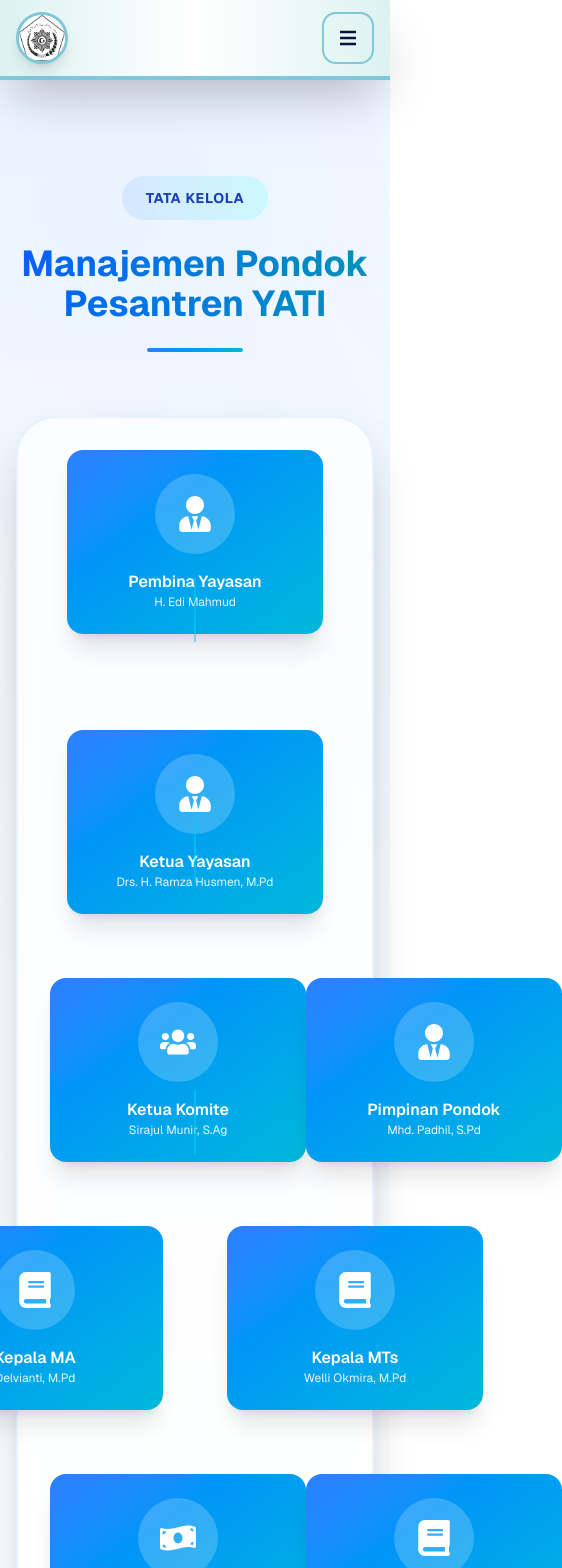
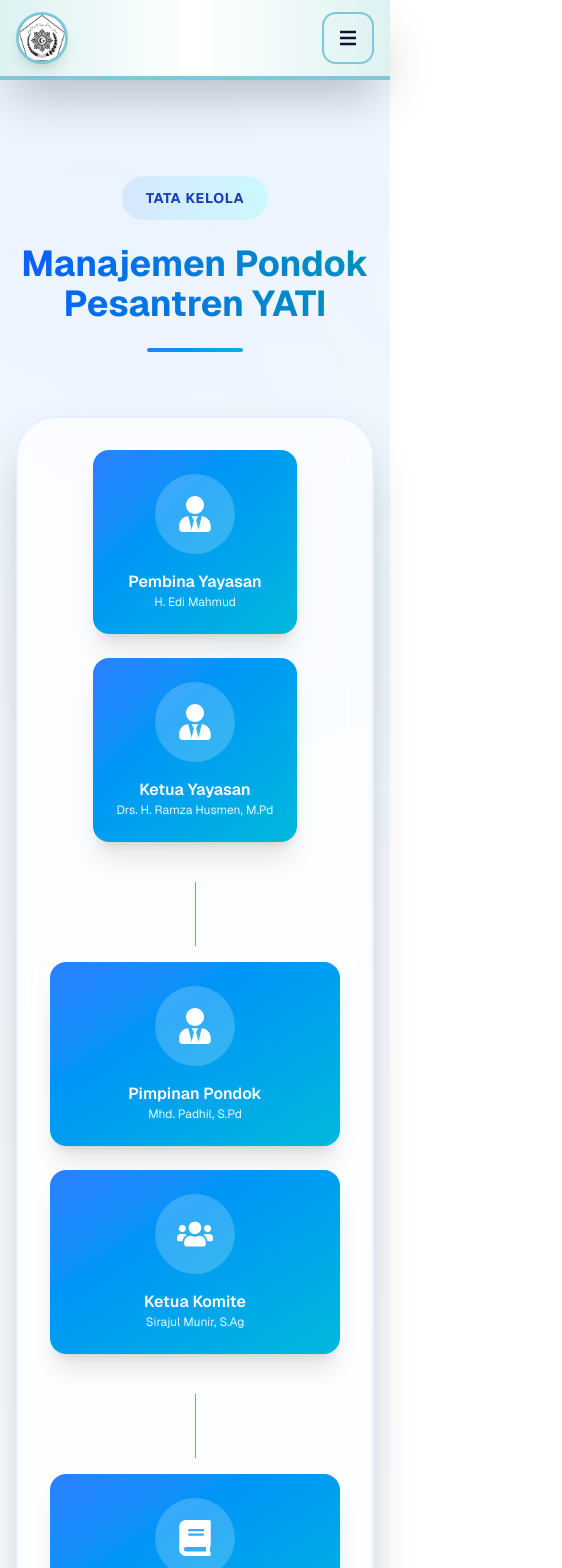
Before and after one commit to Bagus332/website-yati, a Next.js app: page /profile/manajemen in a window 390 px wide. Shown: the top 1568 px of the page, 562 px wide, since content can reach past the window. Built offline with nearby package versions, Linux system fonts and the light colour scheme.

Commit message:
Mengubah awal mula menjadi latar belakang,, mengubah tampilan mobile dari manajemen

```diff
--- a/src/app/profile/manajemen/page.tsx
+++ b/src/app/profile/manajemen/page.tsx
@@ -16,26 +16,80 @@ type ManagementItem = {
 
 // Komponen untuk setiap kartu manajemen
 const ManagementCard = ({ item }: { item: ManagementItem }) => (
-  <motion.div whileHover={{ y: -5, scale: 1.05 }} className="text-center">
-    <div className="inline-block p-6 bg-gradient-to-br from-blue-500 to-cyan-500 text-white rounded-2xl shadow-xl w-64">
-      <div className="w-20 h-20 mx-auto mb-4 bg-white/20 rounded-full flex items-center justify-center text-4xl">{item.icon}</div>
-      <h3 className="text-md font-semibold">{item.title.split(' - ')[0]}</h3>
-      <p className="text-xs opacity-90">{item.title.split(' - ')[1]}</p>
+  <motion.div
+    whileHover={{ y: -5, scale: 1.05 }}
+    className="text-center w-full md:w-64"
+  >
+    <div className="p-6 bg-gradient-to-br from-blue-500 to-cyan-500 text-white rounded-2xl shadow-xl h-full flex flex-col items-center justify-center">
+      <div className="w-20 h-20 mx-auto mb-4 bg-white/20 rounded-full flex items-center justify-center text-4xl">
+        {item.icon}
+      </div>
+      <h3 className="text-md font-semibold">{item.title.split(" - ")[0]}</h3>
+      <p className="text-xs opacity-90">{item.title.split(" - ")[1]}</p>
     </div>
   </motion.div>
 );
 
 export default function Home() {
   const managementStructure: ManagementItem[] = [
-    { title: "Pembina Yayasan - H. Edi Mahmud", icon: <FaUserTie />, description: "Membina dan mengarahkan kebijakan strategis.", level: 1 },
-    { title: "Ketua Yayasan - Drs. H. Ramza Husmen, M.Pd", icon: <FaUserTie />, description: "Memimpin yayasan dan memastikan visi-misi tercapai.", level: 1 },
-    { title: "Pimpinan Pondok - Mhd. Padhil, S.Pd", icon: <FaUserTie />, description: "Mengelola seluruh kegiatan pesantren.", level: 2, parent: "Ketua Yayasan" },
-    { title: "Ketua Komite - Sirajul Munir, S.Ag", icon: <FaUsers />, description: "Memberikan dukungan strategis.", level: 2, parent: "Pembina Yayasan" },
-    { title: "Kepala MA - Delvianti, M.Pd", icon: <FaBook />, description: "Mengelola pendidikan tingkat Aliyah.", level: 3, parent: "Pimpinan Pondok" },
-    { title: "Kepala MTs - Welli Okmira, M.Pd", icon: <FaBook />, description: "Mengelola pendidikan tingkat Tsanawiyah.", level: 3, parent: "Pimpinan Pondok" },
-    { title: "Waka Kurikulum - Yenni Firda, S.Pd", icon: <FaBook />, description: "Mengembangkan kurikulum pendidikan.", level: 4, parent: "Kepala Madrasah" },
-    { title: "Bendahara - Putri Nurhasanah, S.Pd", icon: <FaMoneyBillWave />, description: "Mengelola keuangan dan administrasi.", level: 4, parent: "Pimpinan Pondok" }
+    {
+      title: "Pembina Yayasan - H. Edi Mahmud",
+      icon: <FaUserTie />,
+      description: "Membina dan mengarahkan kebijakan strategis.",
+      level: 1,
+    },
+    {
+      title: "Ketua Yayasan - Drs. H. Ramza Husmen, M.Pd",
+      icon: <FaUserTie />,
+      description: "Memimpin yayasan dan memastikan visi-misi tercapai.",
+      level: 1,
+    },
+    {
+      title: "Pimpinan Pondok - Mhd. Padhil, S.Pd",
+      icon: <FaUserTie />,
+      description: "Mengelola seluruh kegiatan pesantren.",
+      level: 2,
+      parent: "Ketua Yayasan",
+    },
+    {
+      title: "Ketua Komite - Sirajul Munir, S.Ag",
+      icon: <FaUsers />,
+      description: "Memberikan dukungan strategis.",
+      level: 2,
+      parent: "Pembina Yayasan",
+    },
+    {
+      title: "Kepala MA - Delvianti, M.Pd",
+      icon: <FaBook />,
+      description: "Mengelola pendidikan tingkat Aliyah.",
+      level: 3,
+      parent: "Pimpinan Pondok",
+    },
+    {
+      title: "Kepala MTs - Welli Okmira, M.Pd",
+      icon: <FaBook />,
+      description: "Mengelola pendidikan tingkat Tsanawiyah.",
+      level: 3,
+      parent: "Pimpinan Pondok",
+    },
+    {
+      title: "Waka Kurikulum - Yenni Firda, S.Pd",
+      icon: <FaBook />,
+      description: "Mengembangkan kurikulum pendidikan.",
+      level: 4,
+      parent: "Kepala Madrasah",
+    },
+    {
+      title: "Bendahara - Putri Nurhasanah, S.Pd",
+      icon: <FaMoneyBillWave />,
+      description: "Mengelola keuangan dan administrasi.",
+      level: 4,
+      parent: "Pimpinan Pondok",
+    },
   ];
+
+  const getLevelItems = (level: number) =>
+    managementStructure.filter((item) => item.level === level);
 
   return (
     <>
@@ -57,38 +111,42 @@ export default function Home() {
               <div className="w-24 h-1 bg-gradient-to-r from-blue-500 to-cyan-500 mx-auto rounded-full" />
             </div>
 
-            <div className="relative flex flex-col items-center bg-white/70 backdrop-blur-lg p-8 rounded-[2.5rem] shadow-2xl border-2 border-blue-100/60">
+            <div className="flex flex-col items-center bg-white/70 backdrop-blur-lg p-8 rounded-[2.5rem] shadow-2xl border-2 border-blue-100/60">
               {/* Level 1: Yayasan */}
-              <div className="flex flex-wrap justify-center gap-24">
-                <ManagementCard item={managementStructure[0]} />
-                <ManagementCard item={managementStructure[1]} />
+              <div className="flex flex-col md:flex-row justify-center gap-6 md:gap-24 mb-6">
+                {getLevelItems(1).map((item, index) => (
+                  <ManagementCard key={index} item={item} />
+                ))}
               </div>
 
               {/* Garis Penghubung ke Level 2 */}
-              <div className="absolute top-40 left-1/2 -translate-x-1/2 w-px h-16 bg-cyan-400"></div>
+              <div className="w-px h-16 bg-gradient-to-b from-cyan-400 to-cyan-400 my-4"></div>
 
               {/* Level 2: Pimpinan & Komite */}
-              <div className="mt-16 flex w-full justify-around">
-                <ManagementCard item={managementStructure[3]} />
-                <ManagementCard item={managementStructure[2]} />
+              <div className="flex flex-col md:flex-row justify-around gap-6 md:gap-16 w-full mb-6">
+                {getLevelItems(2).map((item, index) => (
+                  <ManagementCard key={index} item={item} />
+                ))}
               </div>
 
               {/* Garis Penghubung ke Level 3 */}
-              <div className="absolute top-[25rem] left-1/2 -translate-x-1/2 w-px h-16 bg-cyan-400"></div>
+              <div className="w-px h-16 bg-gradient-to-b from-cyan-400 to-cyan-400 my-4"></div>
 
               {/* Level 3: Kepala Madrasah */}
-              <div className="mt-16 flex justify-center gap-16">
-                 <ManagementCard item={managementStructure[4]} />
-                 <ManagementCard item={managementStructure[5]} />
+              <div className="flex flex-col md:flex-row justify-center gap-6 md:gap-16 w-full mb-6">
+                {getLevelItems(3).map((item, index) => (
+                  <ManagementCard key={index} item={item} />
+                ))}
               </div>
 
               {/* Garis Penghubung ke Level 4 */}
-              <div className="absolute top-[42rem] left-1/2 -translate-x-1/2 w-px h-16 bg-cyan-400"></div>
+              <div className="w-px h-16 bg-gradient-to-b from-cyan-400 to-cyan-400 my-4"></div>
 
               {/* Level 4: Waka & Bendahara */}
-              <div className="mt-16 flex w-full justify-around">
-                <ManagementCard item={managementStructure[7]} />
-                <ManagementCard item={managementStructure[6]} />
+              <div className="flex flex-col md:flex-row justify-around gap-6 md:gap-16 w-full">
+                {getLevelItems(4).map((item, index) => (
+                  <ManagementCard key={index} item={item} />
+                ))}
               </div>
             </div>
           </div>
--- a/src/app/profile/sejarah/page.tsx
+++ b/src/app/profile/sejarah/page.tsx
@@ -71,7 +71,7 @@ export default function Home() {
                 <FaHistory className="text-2xl text-white" />
               </div>
               <h2 className="text-3xl font-bold bg-gradient-to-r from-emerald-600 to-emerald-800 bg-clip-text text-transparent">
-                Awal Mula
+                Latar Belakang
               </h2>
             </motion.div>
             <motion.div
```
